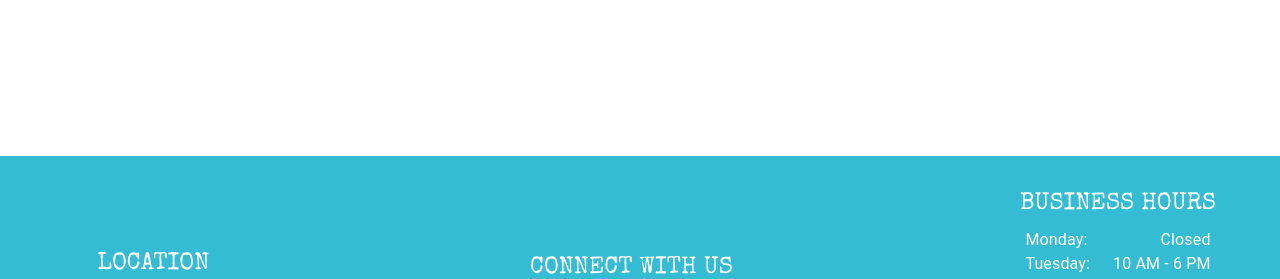
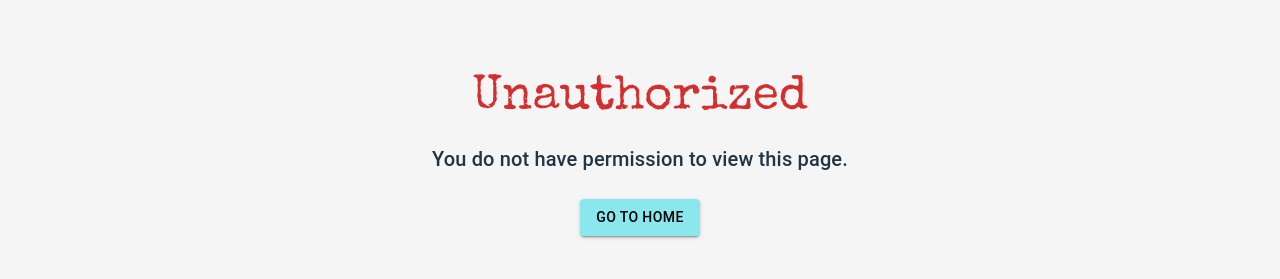
Before and after one commit to The-Fella-s/reTreat, a React (Vite) app in the folder frontend/: page /unauthorized in a window 1280 px wide. Shown: the part 372-651 px from the top of the page. Built offline with nearby package versions, Linux system fonts and the light colour scheme; no server answers.

Commit message:
Fixed admin dashboard authentication

```diff
--- a/frontend/src/App.jsx
+++ b/frontend/src/App.jsx
@@ -30,6 +30,7 @@ import { createCustomTheme } from './utilities/themeUtils.js';
 import { Box } from '@mui/material';
 import AuthProvider from './context/AuthContext.jsx';
 import WaiverForm from './pages/waiver.jsx';
+import Unauthorized from "./pages/Unauthorized";
 
 function HomePageTracker() {
   const location = useLocation();
@@ -92,6 +93,7 @@ function App() {
                 <Route path="/employee-schedule" element={<EmployeeSchedule />} />
                 <Route path="/cart" element={<Cart />} />
                 <Route path="/waiver" element={<WaiverForm />} />
+                <Route path="/unauthorized" element={<Unauthorized />} />
               </Routes>
             </Box>
             <Footer />
--- /dev/null
+++ b/frontend/src/pages/Unauthorized.jsx
@@ -0,0 +1,34 @@
+import React from "react";
+import { Box, Typography, Button } from "@mui/material";
+import { useNavigate } from "react-router-dom";
+
+const Unauthorized = () => {
+    const navigate = useNavigate();
+
+    return (
+        <Box
+            sx={{
+                minHeight: "100vh",
+                display: "flex",
+                flexDirection: "column",
+                justifyContent: "center",
+                alignItems: "center",
+                bgcolor: "#f5f5f5",
+                textAlign: "center",
+                p: 4,
+            }}
+        >
+            <Typography variant="h3" color="error" gutterBottom>
+                Unauthorized
+            </Typography>
+            <Typography variant="h6" sx={{ mb: 3 }}>
+                You do not have permission to view this page.
+            </Typography>
+            <Button variant="contained" onClick={() => navigate("/")}>
+                Go to Home
+            </Button>
+        </Box>
+    );
+};
+
+export default Unauthorized;
--- a/frontend/src/pages/dashboard/Dashboard.jsx
+++ b/frontend/src/pages/dashboard/Dashboard.jsx
@@ -1,5 +1,5 @@
-import React, { useState } from "react";
-import { Routes, Route, Link, useLocation } from "react-router-dom";
+import React, { useState, useEffect } from "react";
+import { Routes, Route, Link, useLocation, useNavigate } from "react-router-dom";
 import { Box, Drawer, List, ListItem, ListItemButton, ListItemIcon, ListItemText, Typography, Divider, useMediaQuery, IconButton, AppBar, Toolbar } from "@mui/material";
 import { useTheme } from "@mui/material/styles";
 import { Dashboard as DashboardIcon, People as PeopleIcon, BarChart as BarChartIcon, Layers as LayersIcon, Menu as MenuIcon, Close as CloseIcon, RestaurantMenu as RestaurantMenuIcon } from "@mui/icons-material";
@@ -12,6 +12,7 @@ import BookingSection from "./BookingSection.jsx";
 import ThemeSection from "./ThemeSection.jsx";
 import MenuSection from "./MenuSection.jsx";
 import WaiverSection from "./WaiverSection.jsx";
+import jwt_decode from "jwt-decode";
 
 // Value for the drawer's width
 const drawerWidth = 220;
@@ -21,7 +22,30 @@ function Dashboard({ setTheme }) {
     const isMobile = useMediaQuery(theme.breakpoints.down("md"));
     const [mobileOpen, setMobileOpen] = useState(false);
     const location = useLocation();
+    const navigate = useNavigate();
     const basePath = "/dashboard";
+
+    // Checks for admin priv
+    useEffect(() => {
+        const token = localStorage.getItem("token");
+
+        if (!token) {
+            navigate("/unauthorized");
+            return;
+        }
+
+        try {
+            const decoded = jwt_decode(token);
+            const userRole = decoded?.role;
+
+            if (userRole !== "admin") {
+                navigate("/unauthorized");
+            }
+        } catch (error) {
+            console.error("Invalid token:", error);
+            navigate("/unauthorized");
+        }
+    }, []);
 
     const handleDrawerToggle = () => setMobileOpen((prev) => !prev);
 
```
